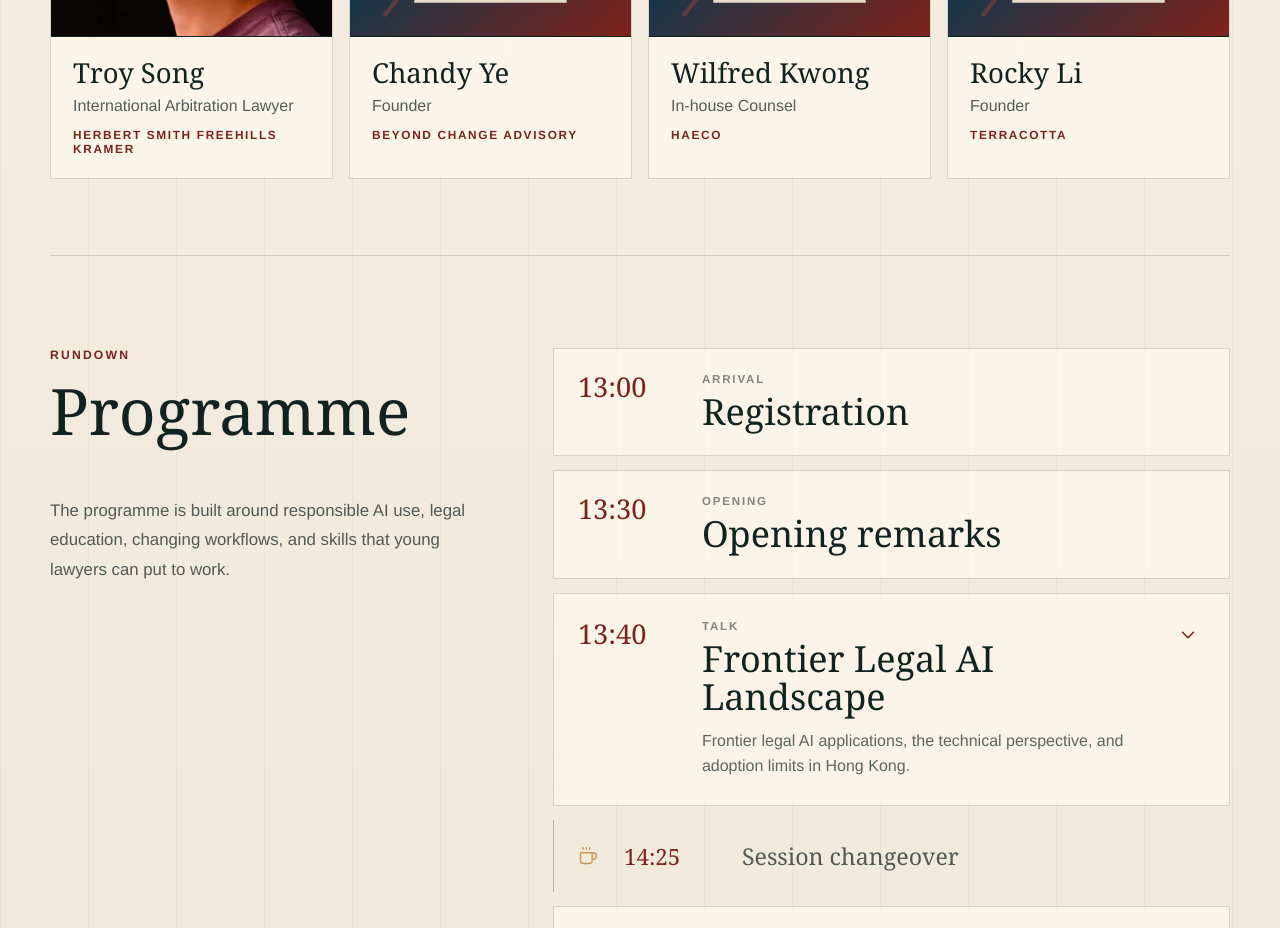
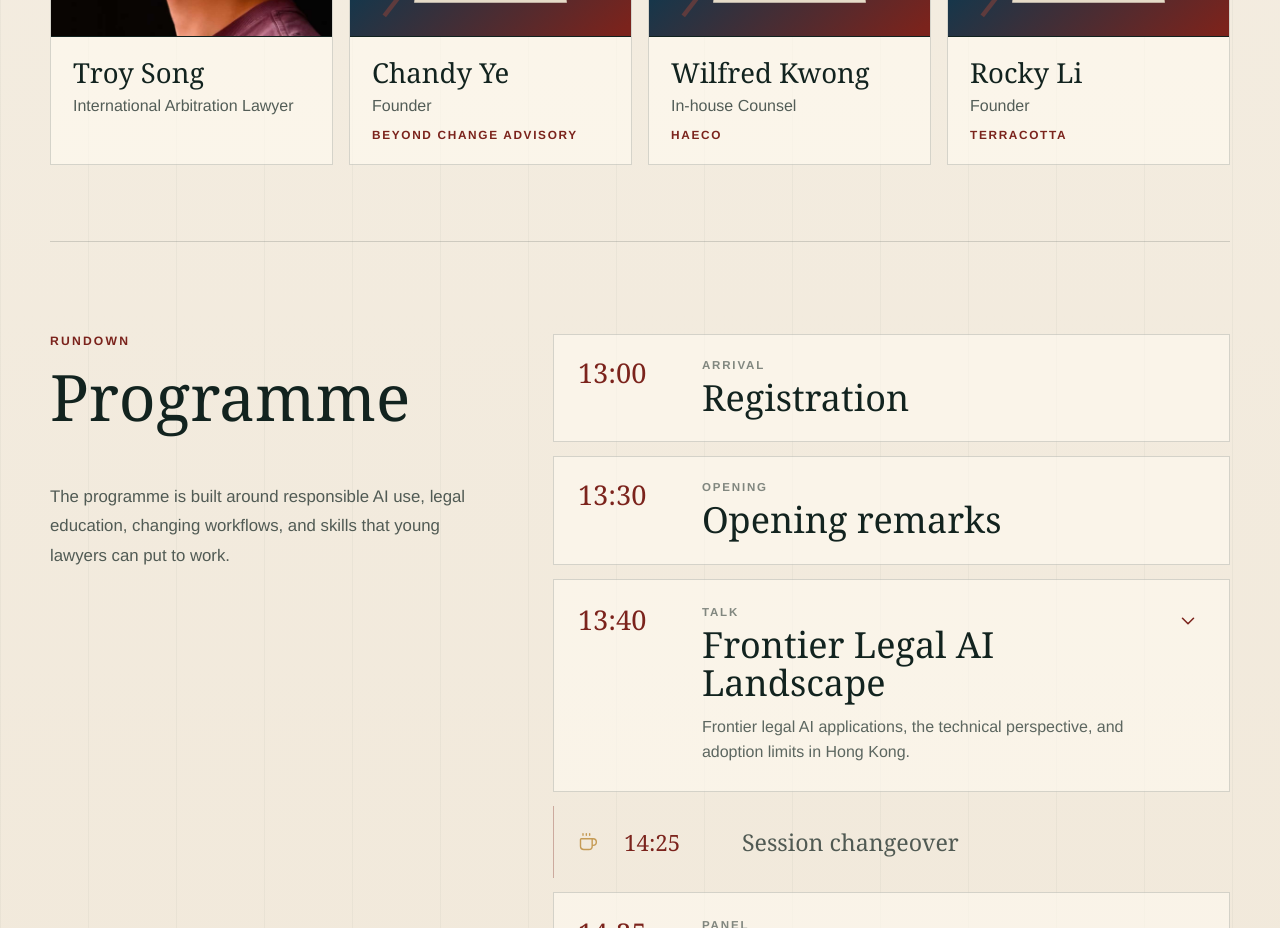
Before and after one commit to abdullahimtiazz/forum, a Next.js app: page / in a window 1280 px wide. Shown: the part 1820-2748 px from the top of the page. Built offline with nearby package versions, Linux system fonts and the light colour scheme.

Commit message:
Update forum speaker roster

```diff
--- a/app/page.tsx
+++ b/app/page.tsx
@@ -34,7 +34,7 @@ const guests = [
   {
     name: "Troy Song",
     role: "International Arbitration Lawyer",
-    org: "Herbert Smith Freehills Kramer",
+    org: "",
     image: "/troy-song.jpg",
   },
   {
@@ -61,10 +61,11 @@ const panels = [
     title: "Frontier Legal AI Landscape",
     summary:
       "Frontier legal AI applications, the technical perspective, and adoption limits in Hong Kong.",
-    moderator: "Rocky Li, Founder, Terracotta",
+    participantsLabel: "Speakers",
     panelists: [
       "Jamie Tso, Founder, LegalQuants",
       "Troy Song, Senior Associate, Disputes, Herbert Smith Freehills Kramer",
+      "Rocky Li, Founder, Terracotta",
     ],
   },
   {
@@ -72,7 +73,6 @@ const panels = [
     title: "How to Study Law Effectively with AI",
     summary:
       "How law students can use AI responsibly, what academic integrity requires, and where legal education is already experimenting.",
-    moderator: "Moderator TBC",
     participantsLabel: "Speakers",
     panelists: [
       "Prof Benjamin Chen, HKU",
@@ -191,7 +191,7 @@ export default function Home() {
               <div>
                 <h3>{guest.name}</h3>
                 <p>{guest.role}</p>
-                <span>{guest.org}</span>
+                {guest.org && <span>{guest.org}</span>}
               </div>
             </article>
           ))}
```
